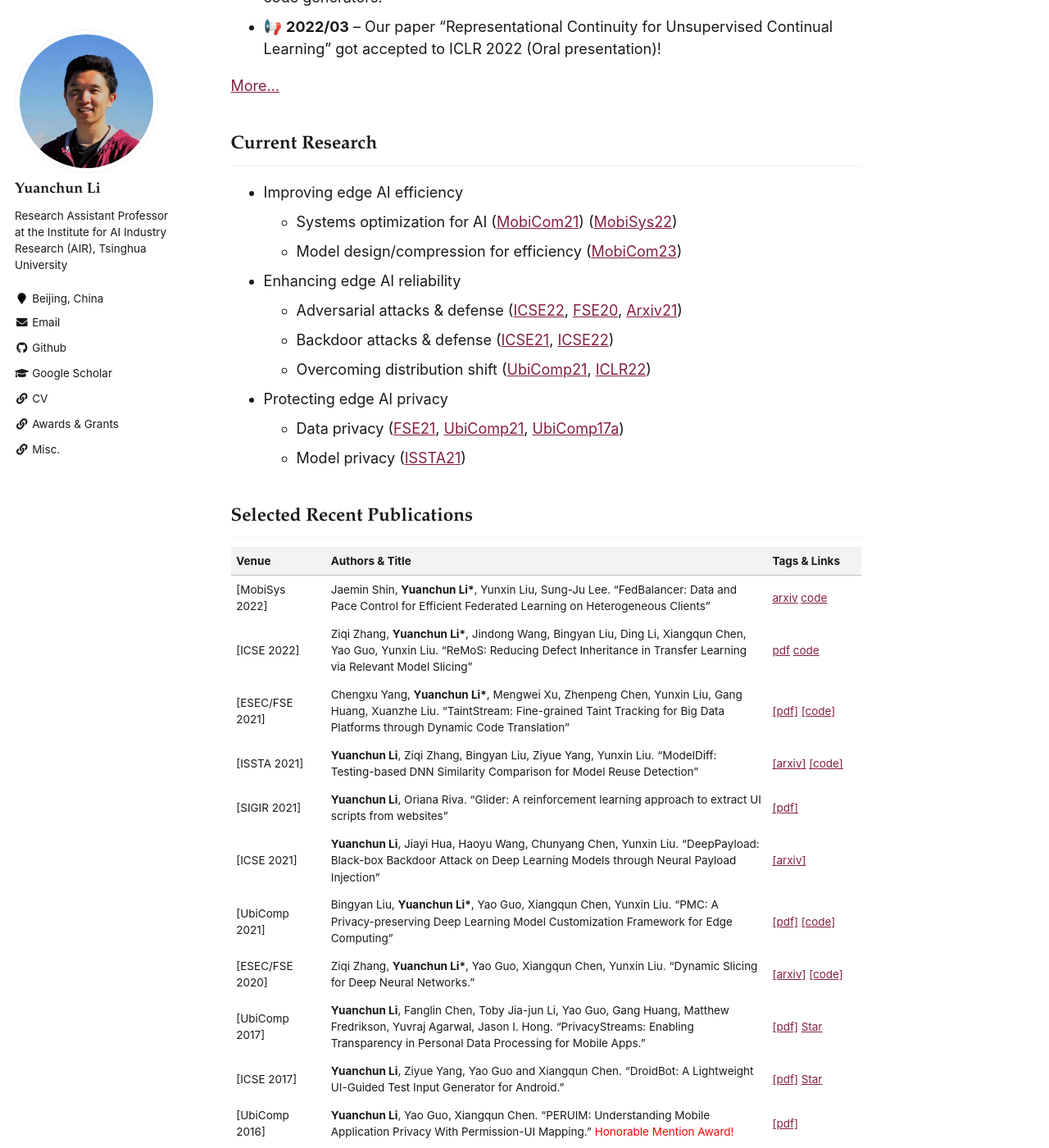
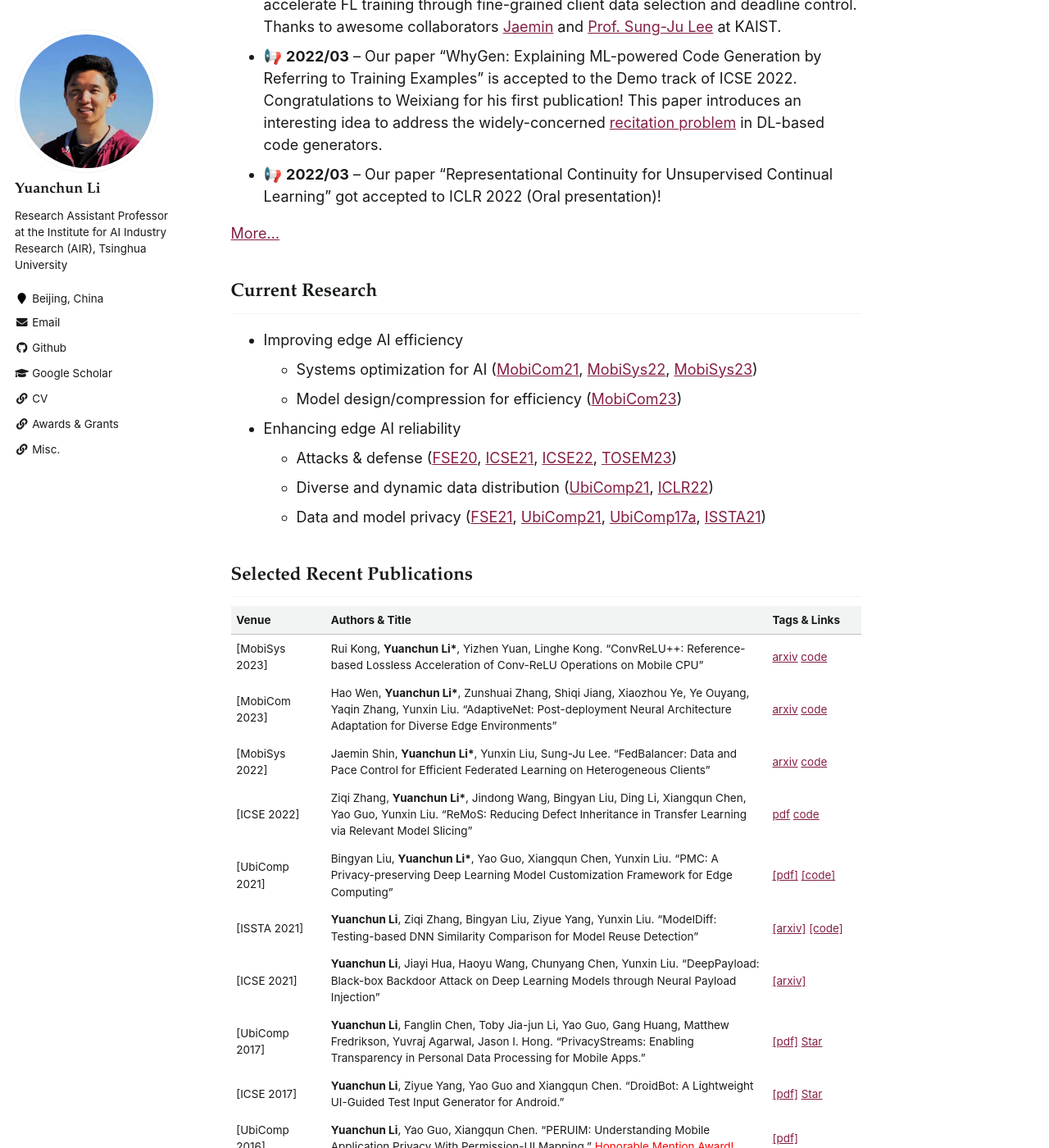
Before and after one commit to yuanchun-li/yuanchun-li.github.io, a Jekyll site: the page built from _pages/about.md, in a window 1280 px wide and 1400 px high, scrolled down 1375 px. Shown: the whole window at 82% size. Built offline with Jekyll 4.4.1, drawn with Linux system fonts in a browser that asks for light colours; some of the changed text lies outside the part shown.

Commit message:
update homepage

```diff
--- a/_pages/about.md
+++ b/_pages/about.md
@@ -14,12 +14,14 @@
 - **Edge AI Efficiency** - Building systems to improve the efficiency of AI models, or designing AI models that can run efficiently at the edge.
 - **Edge AI Reliability** - Improving the reliability of AI models deployed at the edge, by making them more robust, generalizable, and privacy-preserving.
 
-I’ve published more than 20 research papers in premier venues such as ICSE, FSE, ISSTA, SIGIR, UbiComp, MobiCom, MobiSys, and ICLR, including a best paper nomination in UbiComp 2016 and a best paper in IS-EUD 2017. Some of the papers have become popular open-source tools ([DroidBot](https://github.com/honeynet/droidbot/), [PrivacyStreams](https://github.com/PrivacyStreams/), [Humanoid](https://github.com/yzygitzh/Humanoid), etc.) in the area.
+I’ve published many research papers in premier venues of mobile computing, artificial intelligence, and software engineering, including a best paper nomination in UbiComp 2016 and a best paper in IS-EUD 2017. Some of the papers have become popular open-source tools ([DroidBot](https://github.com/honeynet/droidbot/), [PrivacyStreams](https://github.com/PrivacyStreams/), [Humanoid](https://github.com/yzygitzh/Humanoid), etc.) in the area.
 
 <p style="border-radius: 5px; border:5px; border-style:solid; border-color:#841E46; padding: 1em; background-color: #841E46; color: #FFFFFF">Our team is recruiting <a style="color: #FFFFFF" href='https://air.tsinghua.edu.cn/info/1029/1565.htm'>PostDocs</a>, <a style="color: #FFFFFF" href='https://air.tsinghua.edu.cn/info/1028/1566.htm'>research engineers</a>, and <a style="color: #FFFFFF" href='https://air.tsinghua.edu.cn/info/1030/1564.htm'>interns</a>. Please feel free to contact me if you are interested.</p>
 
 ## News
 
+- 📢 **2023/03** -- Our paper "ConvReLU++: Reference-based Lossless Acceleration of Conv-ReLU Operations on Mobile CPU" is conditionally accepted to MobiSys 2023! Congratulations to [Rui Kong](#) and [Yizhen Yuan](#) for their first top-conference paper!
+- 📢 **2023/02** -- Our paper "PatchCensor: Patch Robustness Certification for Transformers via Exhaustive Testing" is accepted to TOSEM! Thank [Yuheng Huang](https://scholar.google.com/citations?user=yXYsGnQAAAAJ) for the hard work and insightful discussions!
 - 📢 **2022/11** -- Our paper "AdaptiveNet: Post-deployment Neural Architecture Adaptation for Diverse Edge Environments" is accepted to MobiCom 2023! Congratulations to [Wen Hao](#) for his first (top-conference) paper. Much thanks to our collaborators [@Zunshuai Zhang](#), [@Shiqi Jiang](https://www.microsoft.com/en-us/research/people/shijiang/), [@Yunxin Liu](https://yunxinliu.github.io/) and industry partners!
 - 📢 **2022/10** -- My project proposal on "Neurosymbolic Programming Approaches to Reliable Edge AI" is approved and funded by NSFC. Very excited to start this cool direction.
 - 📢 **2022/06** -- Our paper "MobiDepth: Real-Time Depth Estimation Using On-Device Dual Cameras" is accepted to MobiCom 2022! Congratulations to [Jinrui Zhang](https://zjr.eis.mobi/) and other great coauthors.
@@ -49,28 +51,24 @@
 <!-- CCF-A badge [![CCF-A](https://img.shields.io/badge/CCF-A-brightgreen.svg)](#) -->
 
 - Improving edge AI efficiency
-  - Systems optimization for AI ([MobiCom21](/publications/#MobiCom21)) ([MobiSys22](/publications/#MobiSys22))
+  - Systems optimization for AI ([MobiCom21](/publications/#MobiCom21), [MobiSys22](/publications/#MobiSys22), [MobiSys23](/publications/#MobiSys23))
   - Model design/compression for efficiency ([MobiCom23](/publications/#MobiCom23))
 - Enhancing edge AI reliability
-  - Adversarial attacks & defense ([ICSE22](/publications/#ICSE22), [FSE20](/publications/#FSE20), [Arxiv21](/publications/#Arxiv21))
-  - Backdoor attacks & defense ([ICSE21](/publications/#ICSE21), [ICSE22](/publications/#ICSE22))
-  - Overcoming distribution shift ([UbiComp21](/publications/#UbiComp21), [ICLR22](/publications/#ICLR22))
-- Protecting edge AI privacy
-  - Data privacy ([FSE21](/publications/#FSE21), [UbiComp21](/publications/#UbiComp21), [UbiComp17a](/publications/#UbiComp17a))
-  - Model privacy ([ISSTA21](/publications/#ISSTA21))
+  - Attacks & defense ([FSE20](/publications/#FSE20), [ICSE21](/publications/#ICSE21), [ICSE22](/publications/#ICSE22), [TOSEM23](/publications/#TOSEM23))
+  - Diverse and dynamic data distribution ([UbiComp21](/publications/#UbiComp21), [ICLR22](/publications/#ICLR22))
+  - Data and model privacy ([FSE21](/publications/#FSE21), [UbiComp21](/publications/#UbiComp21), [UbiComp17a](/publications/#UbiComp17a), [ISSTA21](/publications/#ISSTA21))
 
 ## Selected Recent Publications
 
 | Venue | Authors & Title | Tags & Links |
 |----|----|----|
+| [MobiSys 2023] | Rui Kong, **Yuanchun Li\***, Yizhen Yuan, Linghe Kong. "ConvReLU++: Reference-based Lossless Acceleration of Conv-ReLU Operations on Mobile CPU" | [arxiv]() [code]() |
+| [MobiCom 2023] | Hao Wen, **Yuanchun Li\***, Zunshuai Zhang, Shiqi Jiang, Xiaozhou Ye, Ye Ouyang, Yaqin Zhang, Yunxin Liu. "AdaptiveNet: Post-deployment Neural Architecture Adaptation for Diverse Edge Environments" | [arxiv]() [code]() |
 | [MobiSys 2022] | Jaemin Shin, **Yuanchun Li\***, Yunxin Liu, Sung-Ju Lee. "FedBalancer: Data and Pace Control for Efficient Federated Learning on Heterogeneous Clients" | [arxiv](https://arxiv.org/pdf/2201.01601.pdf) [code](https://github.com/jaemin-shin/FedBalancer) |
 | [ICSE 2022] | Ziqi Zhang, **Yuanchun Li\***, Jindong Wang, Bingyan Liu, Ding Li, Xiangqun Chen, Yao Guo, Yunxin Liu. “ReMoS: Reducing Defect Inheritance in Transfer Learning via Relevant Model Slicing” | [pdf]({{site.baseurl}}/static/files/ICSE2022_ReMoS.pdf) [code](https://github.com/ziqi-zhang/ReMoS_artifact) |
-| [ESEC/FSE 2021] | Chengxu Yang, **Yuanchun Li\***, Mengwei Xu, Zhenpeng Chen, Yunxin Liu, Gang Huang, Xuanzhe Liu. "TaintStream: Fine-grained Taint Tracking for Big Data Platforms through Dynamic Code Translation" | [[pdf]]({{site.baseurl}}/static/files/FSE2021_TaintStream.pdf) [[code]](https://github.com/privacystreams/TaintStream) |
+| [UbiComp 2021]  | Bingyan Liu, **Yuanchun Li\***, Yao Guo, Xiangqun Chen, Yunxin Liu. "PMC: A Privacy-preserving Deep Learning Model Customization Framework for Edge Computing" | [[pdf]]({{site.baseurl}}/static/files/UbiComp2021_PMC.pdf) [[code]](https://github.com/ziqi-zhang/NNSlicer) |
 | [ISSTA 2021] | **Yuanchun Li**, Ziqi Zhang, Bingyan Liu, Ziyue Yang, Yunxin Liu. "ModelDiff: Testing-based DNN Similarity Comparison for Model Reuse Detection" | [[arxiv]](https://arxiv.org/pdf/2106.08890.pdf) [[code]](https://github.com/ylimit/ModelDiff) |
-| [SIGIR 2021] | **Yuanchun Li**, Oriana Riva. "Glider: A reinforcement learning approach to extract UI scripts from websites" | [[pdf]]({{site.baseurl}}/static/files/SIGIR2021_Glider.pdf) |
 | [ICSE 2021] | **Yuanchun Li**, Jiayi Hua, Haoyu Wang, Chunyang Chen, Yunxin Liu. "DeepPayload: Black-box Backdoor Attack on Deep Learning Models through Neural Payload Injection" | [[arxiv]](https://arxiv.org/pdf/2101.06896.pdf) |
-| [UbiComp 2021]  | Bingyan Liu, **Yuanchun Li\***, Yao Guo, Xiangqun Chen, Yunxin Liu. "PMC: A Privacy-preserving Deep Learning Model Customization Framework for Edge Computing" | [[pdf]]({{site.baseurl}}/static/files/UbiComp2021_PMC.pdf) [[code]](https://github.com/ziqi-zhang/NNSlicer) |
-| [ESEC/FSE 2020] | Ziqi Zhang, **Yuanchun Li\***, Yao Guo, Xiangqun Chen, Yunxin Liu. "Dynamic Slicing for Deep Neural Networks." | [[arxiv]](https://arxiv.org/pdf/2009.13747.pdf) [[code]](https://github.com/ziqi-zhang/NNSlicer) |
 | [UbiComp 2017] | **Yuanchun Li**, Fanglin Chen, Toby Jia-jun Li, Yao Guo, Gang Huang, Matthew Fredrikson, Yuvraj Agarwal, Jason I. Hong. "PrivacyStreams: Enabling Transparency in Personal Data Processing for Mobile Apps." | [[pdf]]({{site.baseurl}}/static/files/UbiComp2017_PrivacyStreams.pdf) <a class="github-button" href="https://github.com/PrivacyStreams/PrivacyStreams" data-show-count="true" aria-label="Star PrivacyStreams/PrivacyStreams on GitHub">Star</a> |
 | [ICSE 2017] | **Yuanchun Li**, Ziyue Yang, Yao Guo and Xiangqun Chen. "DroidBot: A Lightweight UI-Guided Test Input Generator for Android." | [[pdf]]({{site.baseurl}}/static/files/ICSE2017_DroidBot.pdf) <a class="github-button" href="https://github.com/honeynet/droidbot" data-show-count="true" aria-label="Star honeynet/droidbot on GitHub">Star</a> |
 | [UbiComp 2016] | **Yuanchun Li**, Yao Guo, Xiangqun Chen. "PERUIM: Understanding Mobile Application Privacy With Permission-UI Mapping." <span style="color:red">Honorable Mention Award!</span> | [[pdf]]({{site.baseurl}}/static/files/UbiComp2016_PERUIM.pdf) |
```
Also changed, not shown: _pages/publications.md (+5 -1 lines).
